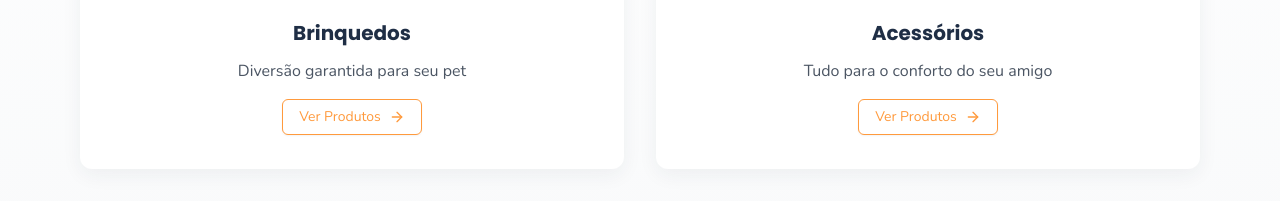
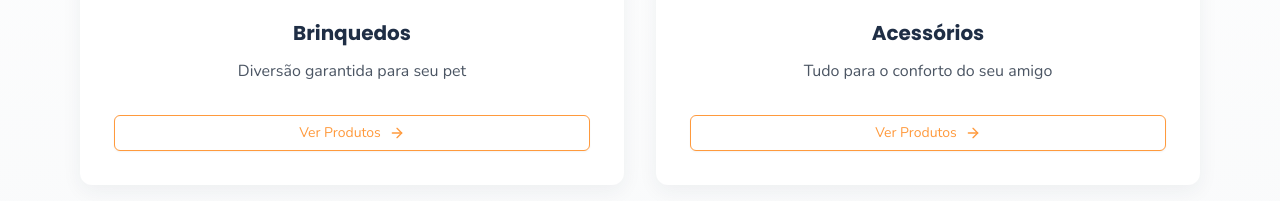
Before and after one commit to igaodeveloper/PetJoyz, a React (Vite) app: page / in a window 1280 px wide. Shown: the part 1203-1404 px from the top of the page. Built offline with nearby package versions, Linux system fonts and the light colour scheme.

Commit message:
Update home.tsx

```diff
--- a/src/components/home.tsx
+++ b/src/components/home.tsx
@@ -125,12 +125,14 @@ export default function Home() {
                       {category.name}
                     </h3>
                     <p className="text-gray-600 mb-4">{category.description}</p>
-                    <Button
-                      variant="outline"
-                      className="mt-auto border-joy-orange text-joy-orange hover:bg-joy-orange/10 transition-colors"
-                    >
-                      Ver Produtos <ArrowRight className="ml-2 h-4 w-4" />
-                    </Button>
+                    <Link to={`/categoria/${category.slug}`} className="w-full mt-4">
+                      <Button
+                        variant="outline"
+                        className="w-full border-joy-orange text-joy-orange hover:bg-joy-orange/10 transition-colors"
+                      >
+                        Ver Produtos <ArrowRight className="ml-2 h-4 w-4" />
+                      </Button>
+                    </Link>
                   </CardContent>
                 </Card>
               </motion.div>
```
